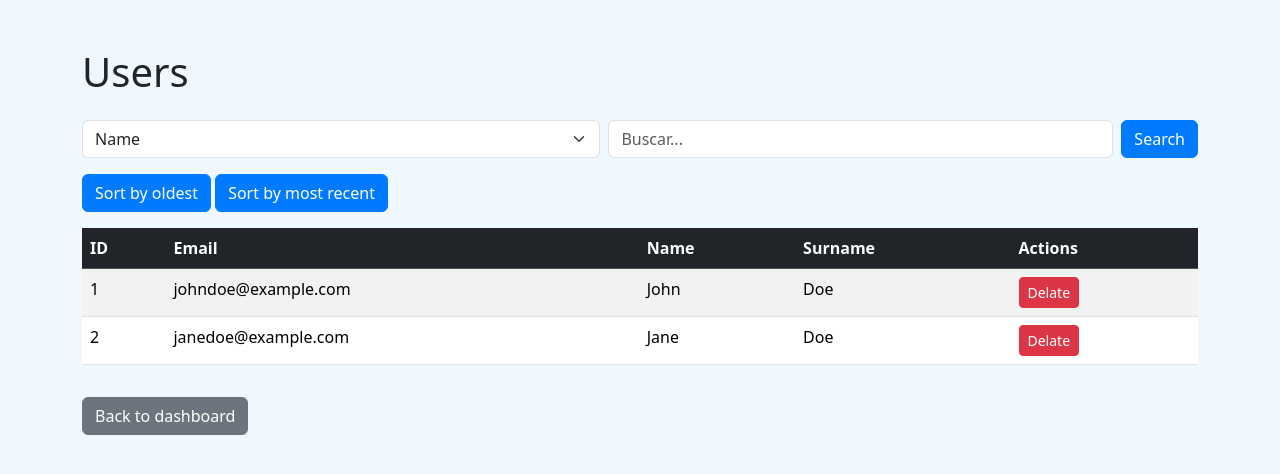
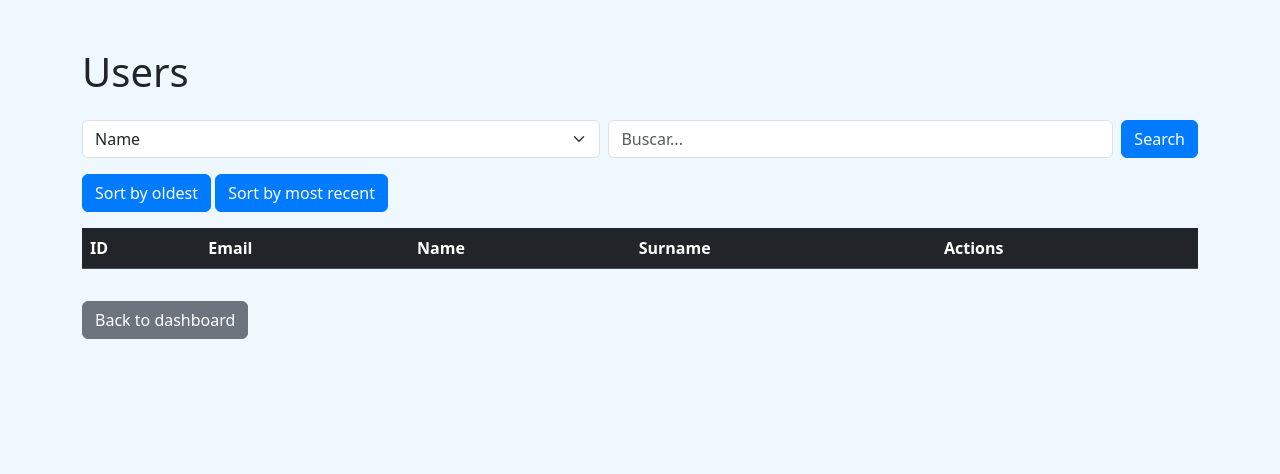
Before and after one commit to RevxngeDev/Symfony-proyect2, a Symfony app: template templates/users.html.twig in a window 1280 px wide. Shown: the top 474 px of the page. Run offline with Twig, Linux system fonts and the light colour scheme; the template is opened without the code that fills it, so the values that code supplies are empty; some libraries are stand-ins or nearby versions.

Commit message:
sort added

```diff
--- a/templates/dashboard.html.twig
+++ b/templates/dashboard.html.twig
@@ -15,7 +15,7 @@
     <aside id="sidebar" class="js-sidebar">
         <div class="h-100">
             <div class="sidebar-logo">
-                <a href="/">CinemaCity</a>
+                <a href="/home">CinemaCity</a>
             </div>
             <ul class="sidebar-nav">
                 <li class="sidebar-header">
@@ -73,7 +73,7 @@
                 <div class="row text-muted">
                     <div class="col-6 text-start">
                         <p class="mb-0">
-                            <a href="/" class="text-muted">
+                            <a href="/home" class="text-muted">
                                 <strong> -> CinemaCity</strong>
                             </a>
                         </p>
--- a/templates/users.html.twig
+++ b/templates/users.html.twig
@@ -13,14 +13,14 @@
     <div class="mb-3">
         <form action="/users" method="get" class="d-flex mb-3">
             <select name="searchType" class="form-select me-2">
-                <option value="name">Name</option>
-                <option value="email">Email</option>
+                <option value="name" {% if searchType == 'name' %}selected{% endif %}>Name</option>
+                <option value="email" {% if searchType == 'email' %}selected{% endif %}>Email</option>
             </select>
-            <input type="text" name="q" class="form-control me-2" placeholder="Buscar...">
+            <input type="text" name="q" class="form-control me-2" placeholder="Buscar..." value="{{ searchQuery }}">
             <button type="submit" class="btn btn-primary">Search</button>
         </form>
-        <a href="/users?sort=asc" class="btn btn-primary">Sort by oldest</a>
-        <a href="/users?sort=desc" class="btn btn-primary">Sort by most recent</a>
+        <a href="/users?sort=asc&searchType={{ searchType }}&q={{ searchQuery }}" class="btn btn-primary {% if sort == 'asc' %}active{% endif %}">Sort by oldest</a>
+        <a href="/users?sort=desc&searchType={{ searchType }}&q={{ searchQuery }}" class="btn btn-primary {% if sort == 'desc' %}active{% endif %}">Sort by most recent</a>
     </div>
     <div class="table-responsive">
         <table class="table table-striped table-hover">
@@ -34,29 +34,19 @@
             </tr>
             </thead>
             <tbody>
-            <!-- Ejemplo de datos ficticios -->
-            <tr>
-                <td>1</td>
-                <td>johndoe@example.com</td>
-                <td>John</td>
-                <td>Doe</td>
-                <td>
-                    <form action="/users/1/delete" method="post" class="d-inline">
-                        <button type="submit" class="btn btn-danger btn-sm">Delate</button>
-                    </form>
-                </td>
-            </tr>
-            <tr>
-                <td>2</td>
-                <td>janedoe@example.com</td>
-                <td>Jane</td>
-                <td>Doe</td>
-                <td>
-                    <form action="/users/2/delete" method="post" class="d-inline">
-                        <button type="submit" class="btn btn-danger btn-sm">Delate</button>
-                    </form>
-                </td>
-            </tr>
+            {% for user in usersList %}
+                <tr>
+                    <td>{{ user.id }}</td>
+                    <td>{{ user.email }}</td>
+                    <td>{{ user.name }}</td>
+                    <td>{{ user.lastname }}</td>
+                    <td>
+                        <form action="/users/{{ user.id }}/delete" method="post" class="d-inline">
+                            <button type="submit" class="btn btn-danger btn-sm">Delete</button>
+                        </form>
+                    </td>
+                </tr>
+            {% endfor %}
             </tbody>
         </table>
     </div>
```
Also changed, not shown: migrations/Version20250201104047.php (added, +32 -0 lines), src/Controller/UserController.php (+20 -6 lines), src/Entity/User.php (+14 -0 lines), src/Service/UserService.php (+31 -1 lines), templates/home/index.html.twig (+5 -3 lines), 1 other file.
